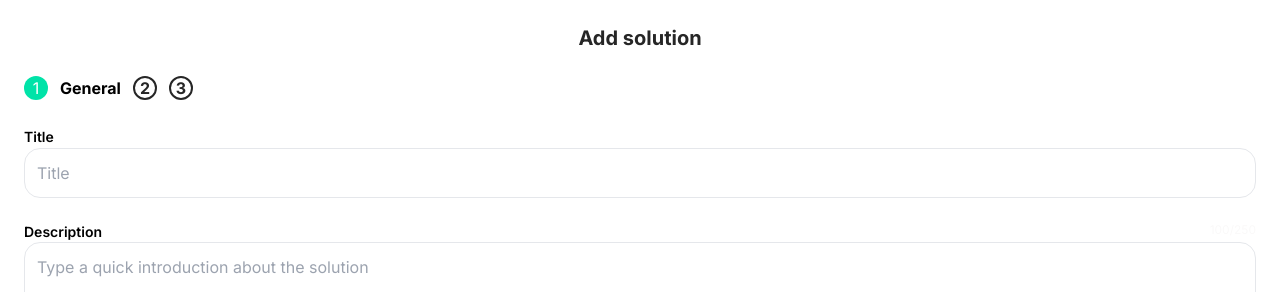
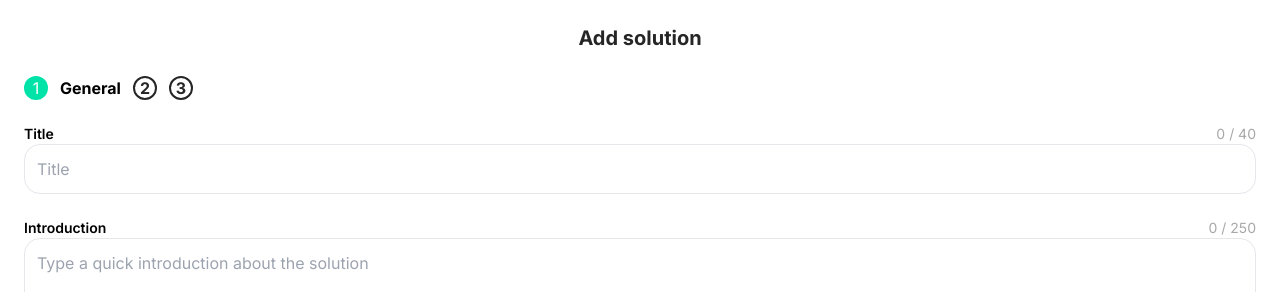
Before and after one commit to TheRealPolatic/solut, a Nuxt app: page /create-solution in a window 1280 px wide. Shown: the top 292 px of the page. Built offline with nearby package versions, Linux system fonts and the light colour scheme; what @webzlodimir/vue-bottom-sheet, vue-form-wizard would draw is missing.

Commit message:
feat: added max character on inputboxes

```diff
--- a/components/Create/BasicInfo.vue
+++ b/components/Create/BasicInfo.vue
@@ -15,20 +15,30 @@
       </div>
     </div>
     <div class="mt-6">
-      <label class="font-semibold text-sm">Title</label>
-      <input class="border rounded-2xl w-full py-2 px-3 text-gray-700 leading-loose focus:outline-none" type="text" placeholder="Title" v-model="form.title" />
+      <div class="flex justify-between">
+        <label class="font-semibold text-sm">Title</label>
+        <p class="text-sm text-dark opacity-40">{{ `${form.title.length} / ${titleMax}` }}</p>
+      </div>
+      <input
+        class="border rounded-2xl w-full py-2 px-3 text-gray-700 leading-loose focus:outline-none"
+        type="text"
+        placeholder="Title"
+        v-model="form.title"
+        :maxlength="titleMax"
+      />
     </div>
     <div class="mt-6">
-      <div class="input-top flex justify-between">
-        <label class="font-semibold text-sm">Description</label>
-        <p class="text-xs text-grey">100/250</p>
+      <div class="flex justify-between">
+        <label class="font-semibold text-sm">Introduction</label>
+        <p class="text-sm text-dark opacity-40">{{ `${form.introduction.length} / ${introductionMax}` }}</p>
       </div>
 
       <textarea
         class="border rounded-2xl w-full py-2 px-3 text-gray-700 leading-loose h-56 focus:outline-none"
         type="text"
         placeholder="Type a quick introduction about the solution"
-        v-model="form.description"
+        v-model="form.introduction"
+        :maxlength="introductionMax"
       />
     </div>
 
@@ -78,7 +88,7 @@ export default {
   data() {
     const defaultForm = Object.freeze({
       title: '',
-      description: '',
+      introduction: '',
       categories: [],
       coverImg: '',
     })
@@ -89,6 +99,8 @@ export default {
         image: null,
         imageUrl: null,
       },
+      introductionMax: 250,
+      titleMax: 40,
     }
   },
   methods: {
```
